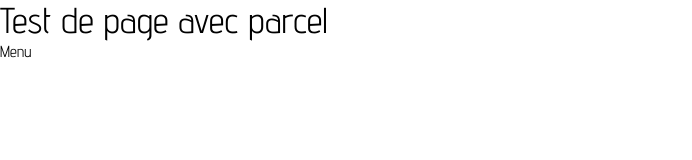
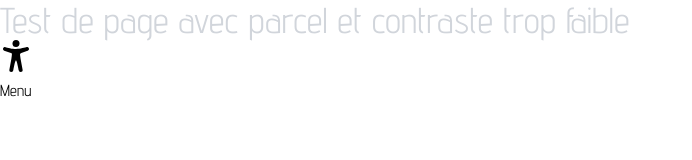
Before and after one commit to ppierre/lock-scroll-alpine, a website built with Parcel: page src/index.html in a window 1280 px wide. Shown: the whole page, without its empty margins (0-692 px from the left). Built offline with nearby package versions, Linux system fonts and the light colour scheme.

Commit message:
contre exemple a11y

```diff
--- a/src/index.html
+++ b/src/index.html
@@ -18,12 +18,36 @@
   })"
     class="font-advent"
   >
-    <h1 class="text-4xl">Test de page avec parcel</h1>
+    <h1 class="text-4xl text-gray-300">
+      Test de page avec parcel et contraste trop faible
+    </h1>
+    <button @pointerdown="console.log('pas accessible')">
+      <svg
+        xmlns="http://www.w3.org/2000/svg"
+        xmlns:xlink="http://www.w3.org/1999/xlink"
+        aria-hidden="true"
+        role="img"
+        class="iconify iconify--ion"
+        width="32"
+        height="32"
+        preserveAspectRatio="xMidYMid meet"
+        viewBox="0 0 512 512"
+      >
+        <path
+          fill="currentColor"
+          d="M256 112a56 56 0 1 1 56-56a56.06 56.06 0 0 1-56 56Z"
+        ></path>
+        <path
+          fill="currentColor"
+          d="m432 112.8l-.45.12l-.42.13c-1 .28-2 .58-3 .89c-18.61 5.46-108.93 30.92-172.56 30.92c-59.13 0-141.28-22-167.56-29.47a73.79 73.79 0 0 0-8-2.58c-19-5-32 14.3-32 31.94c0 17.47 15.7 25.79 31.55 31.76v.28l95.22 29.74c9.73 3.73 12.33 7.54 13.6 10.84c4.13 10.59.83 31.56-.34 38.88l-5.8 45l-32.19 176.19q-.15.72-.27 1.47l-.23 1.27c-2.32 16.15 9.54 31.82 32 31.82c19.6 0 28.25-13.53 32-31.94s28-157.57 42-157.57s42.84 157.57 42.84 157.57c3.75 18.41 12.4 31.94 32 31.94c22.52 0 34.38-15.74 32-31.94a57.17 57.17 0 0 0-.76-4.06L329 301.27l-5.79-45c-4.19-26.21-.82-34.87.32-36.9a1.09 1.09 0 0 0 .08-.15c1.08-2 6-6.48 17.48-10.79l89.28-31.21a16.9 16.9 0 0 0 1.62-.52c16-6 32-14.3 32-31.93S451 107.81 432 112.8Z"
+        ></path>
+      </svg></button
+    ><br />
     <button @pointerdown="menuOpen = !menuOpen">Menu</button>
     <template x-if="menuOpen">
       <nav>
         <ul>
-          <li><a href="sous-dossier/autre.html">Lien vers autre</a></li>
+          <li><a href="sous-dossier/autre.html">retour Accueil</a></li>
           <li><a href="#">menu 2</a></li>
           <li><a href="#">menu 3</a></li>
         </ul>
```
Also changed, not shown: src/icones.svg (added).
